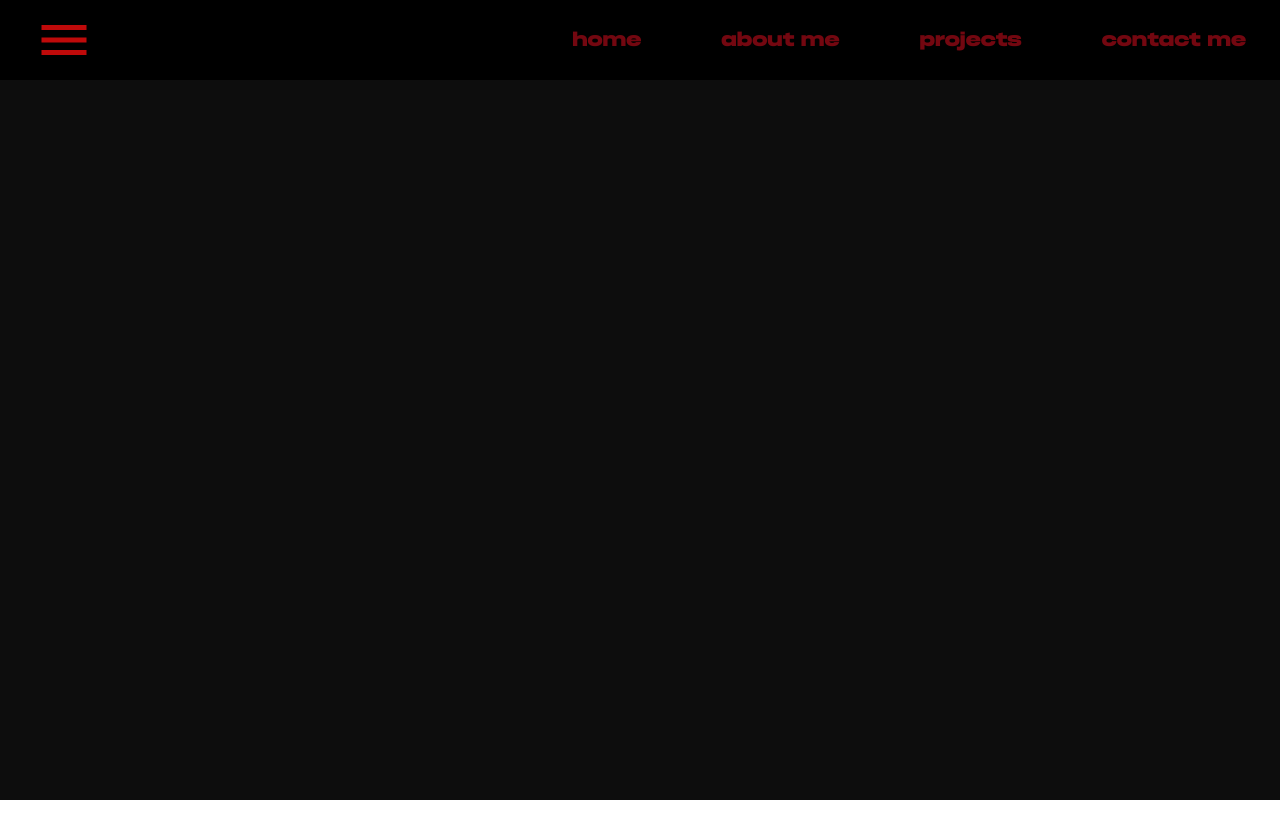
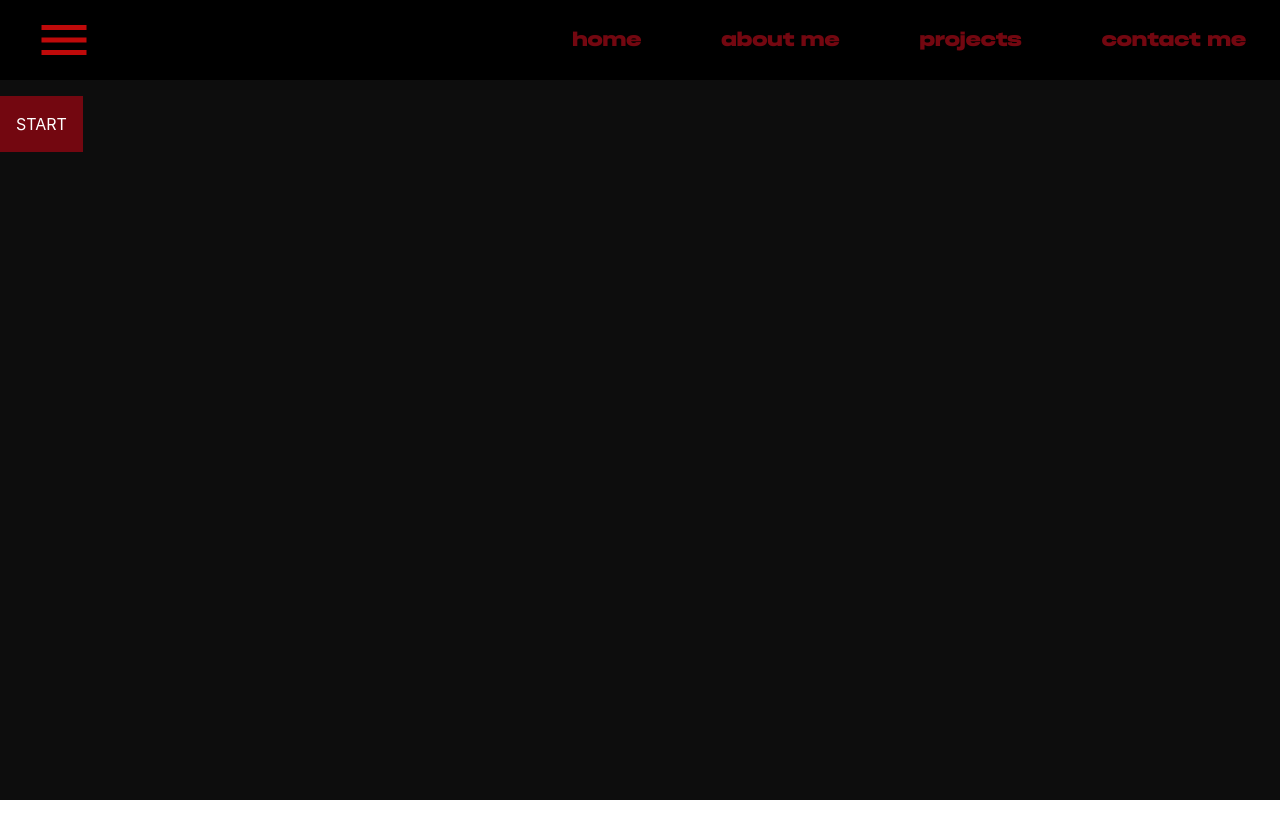
Before and after one commit to vitorfigueired0/portifolio, a React (Create React App) app: page / in a window 1280 px wide. Shown: the top 838 px of the page. After the commit the page ends 800 px from the top, so only its background shows below. Built offline with nearby package versions, Linux system fonts and the light colour scheme.

Commit message:
Botão de start

```diff
--- a/src/App.jsx
+++ b/src/App.jsx
@@ -1,13 +1,17 @@
 import './App.css';
-import { Header } from './components/core/Header.jsx'
-import { Body } from './components/core/Body.jsx'
+import { Header } from './components/core/Header.jsx';
+import { StartButton } from './components/core/StartButton.jsx';
+import { Body } from './components/core/Body.jsx';
 
+import { useState } from 'react';
 
 function App() {
+  const [started, setStarted] = useState(false);
+
   return (
     <div className='bg-darkMain min-h-screen'>
       <Header />
-      <Body />
+      {started ? <Body /> : <StartButton onClick={() => setStarted(true)} />}
     </div>
   );
 }
--- a/src/components/core/Body.jsx
+++ b/src/components/core/Body.jsx
@@ -1,8 +1,8 @@
 
 export const Body = () => {
   return (
-    <div className="text-white">
-
+    <div className="relative top-24 text-white ">
+      AAAAAAAAAAAAA
     </div>
   )
 }
--- a/src/components/core/Header.jsx
+++ b/src/components/core/Header.jsx
@@ -5,7 +5,7 @@ export const Header = () => {
   const linksStyle = 'font-custom hover:text-darkRed cursor-pointer'
 
   return (
-    <header className="fixed w-full text-lg text-white bg-black h-20 flex items-center">
+    <header className="fixed top-0 w-full z-50 text-lg text-white bg-black h-20 flex items-center">
 
       <button className='px-0.5 mx-8 inline-block'>
         <MenuIcon sx={{
--- /dev/null
+++ b/src/components/core/StartButton.jsx
@@ -0,0 +1,12 @@
+import React from 'react';
+
+export const StartButton = ({ onClick }) => {
+
+  const buttonStyle = 'bg-middleRed p-4';
+
+  return (
+    <div className="relative top-24 text-white">
+      <button onClick={onClick} className={buttonStyle}>START</button>
+    </div>
+  );
+};
--- a/src/index.css
+++ b/src/index.css
@@ -18,7 +18,6 @@ body {
   -webkit-font-smoothing: antialiased;
   -moz-osx-font-smoothing: grayscale;
   background-color: rgb(15 23 42);
-  height: 1000vh;
 }
 
 code {
```
